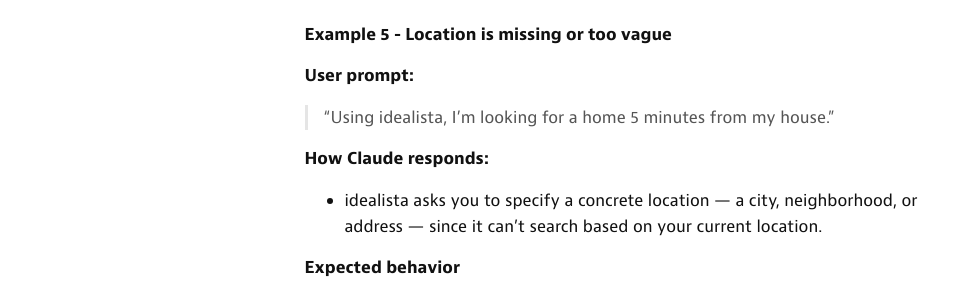
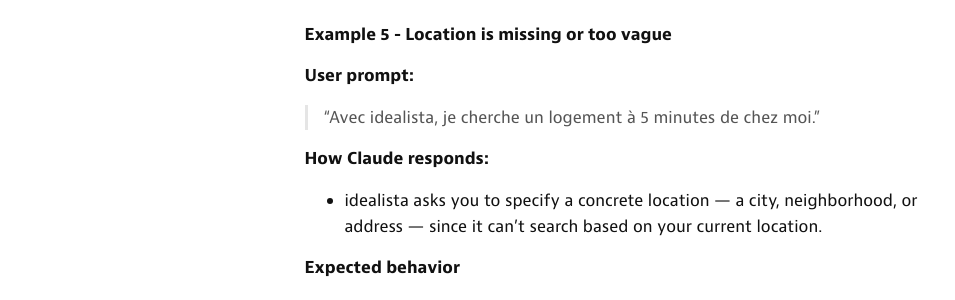
Before and after one commit to idealista/mcp-app-docs, a Jekyll site: the page built from claude/index.md, in a window 1280 px wide and 900 px high, scrolled down 5569 px. Shown: the part 226-526 px from the top of the window, without its empty margins (0-955 px from the left). Built offline with Jekyll 4.4.1, drawn with Linux system fonts in a browser that asks for light colours.

Commit message:
docs(docs): translate example 5 to French and fix listing URL [T-02]
User impact: yes
Breaking change: no
Release note: The Claude and ChatGPT guides now show the vague-location example in French, and the ChatGPT listing URL example uses the correct idealista.com path.

Optional details:
- Example 5 prompt in claude/index.md changed to French; explanation text stays in English
- Example 5 prompt in openai/index.md changed to French with the @idealista mention kept
- openai/index.md Example 2 listing URL changed from /immobile/ to /inmueble/, the idealista.com path

```diff
--- a/claude/index.md
+++ b/claude/index.md
@@ -190,7 +190,7 @@ action.
 
 **User prompt:**
 
-> "Using idealista, I'm looking for a home 5 minutes from my house."
+> "Avec idealista, je cherche un logement à 5 minutes de chez moi."
 
 **How Claude responds:**
 
```
Also changed, not shown: openai/index.md (+2 -2 lines).
